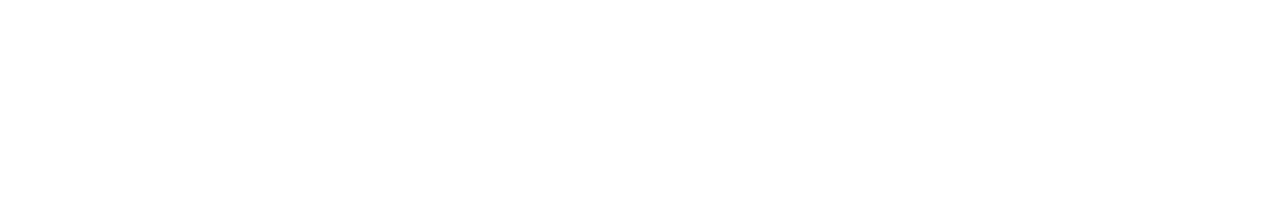
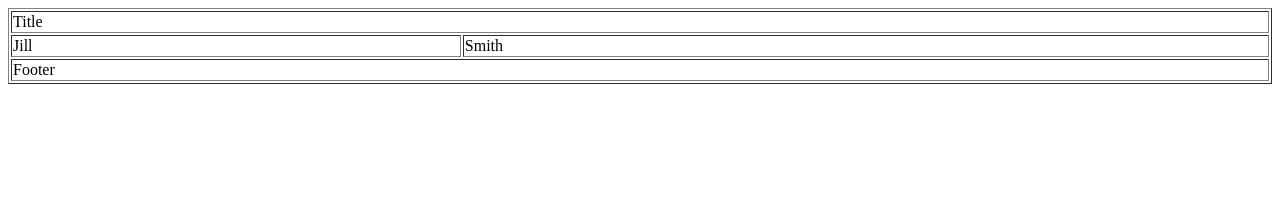
Before and after one commit to yasminmadjidi/YasminMadjidiPortfolio.github.io, a plain HTML site: page warmup_10-3.html in a window 1280 px wide. Drawn offline with Linux system fonts and the light colour scheme.

Commit message:
finishing warmup

```diff
--- a/warmup_10-3.html
+++ b/warmup_10-3.html
@@ -9,20 +9,18 @@
 
 <body>
 	<!--main table-->
-	<table width="100%" height="200" align="center">
+	<table border="1" width="100%">
 		<tr>
-			<td></td>
-			<td></td>
+			<td colspan="2">Title</td>
 		</tr>
 
 		<tr>
-			<td colspan="1.5"></td>
-			<td colspan=".5"></td>
+			<td>Jill</td>
+			<td>Smith</td>
 		</tr>
 
 		<tr>
-			<td></td>
-			<td></td>
+			<td colspan="2">Footer</td>
 		</tr>
 	</table>
 
```
